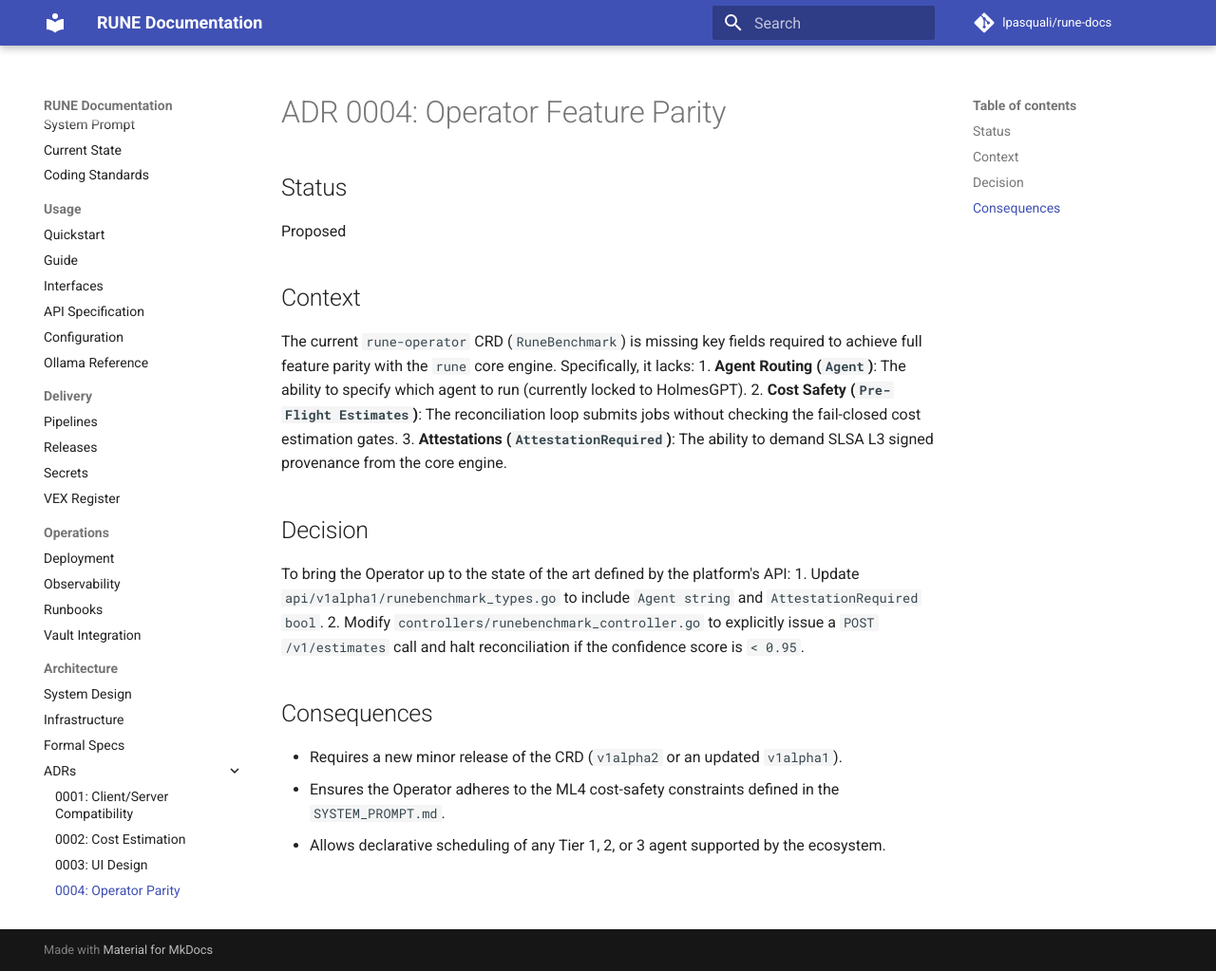
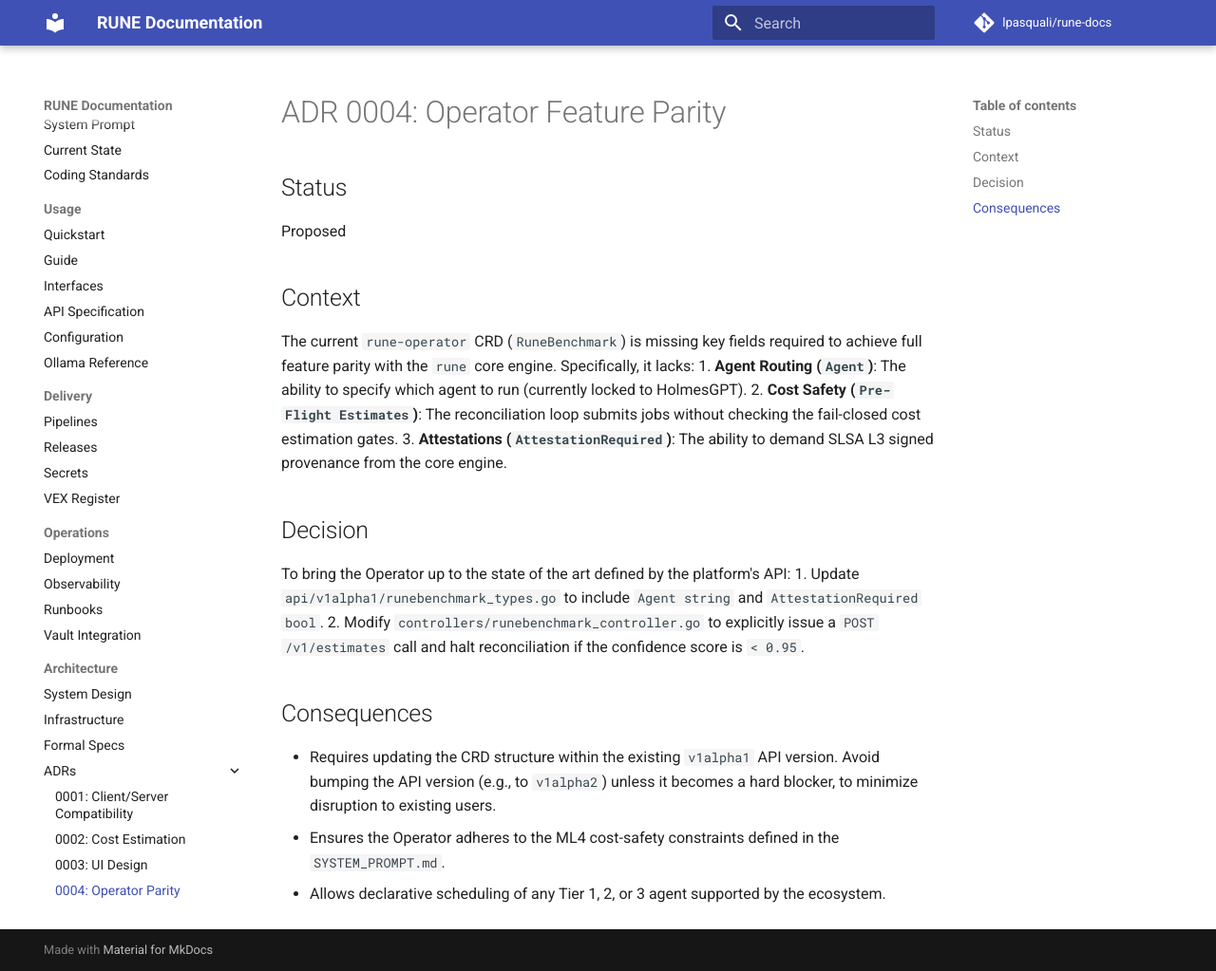
Before and after one commit to lpasquali/rune-docs, an MkDocs documentation site: the page built from docs/architecture/adrs/0004-operator-feature-parity.md, in a window 1280 px wide and 1023 px high. Shown: the whole window at 95% size. Built offline with MkDocs 1.6.1 and Material for MkDocs 9.7.7, drawn with Linux system fonts in a browser that asks for light colours; comment, search, counter and statistics services are not loaded.

Commit message:
docs: clarify ADR 0004 to avoid API version bumps unless blocked

```diff
--- a/docs/architecture/adrs/0004-operator-feature-parity.md
+++ b/docs/architecture/adrs/0004-operator-feature-parity.md
@@ -15,6 +15,6 @@ To bring the Operator up to the state of the art defined by the platform's API:
 2. Modify `controllers/runebenchmark_controller.go` to explicitly issue a `POST /v1/estimates` call and halt reconciliation if the confidence score is `< 0.95`.
 
 ## Consequences
-- Requires a new minor release of the CRD (`v1alpha2` or an updated `v1alpha1`).
+- Requires updating the CRD structure within the existing `v1alpha1` API version. Avoid bumping the API version (e.g., to `v1alpha2`) unless it becomes a hard blocker, to minimize disruption to existing users.
 - Ensures the Operator adheres to the ML4 cost-safety constraints defined in the `SYSTEM_PROMPT.md`.
 - Allows declarative scheduling of any Tier 1, 2, or 3 agent supported by the ecosystem.
```
